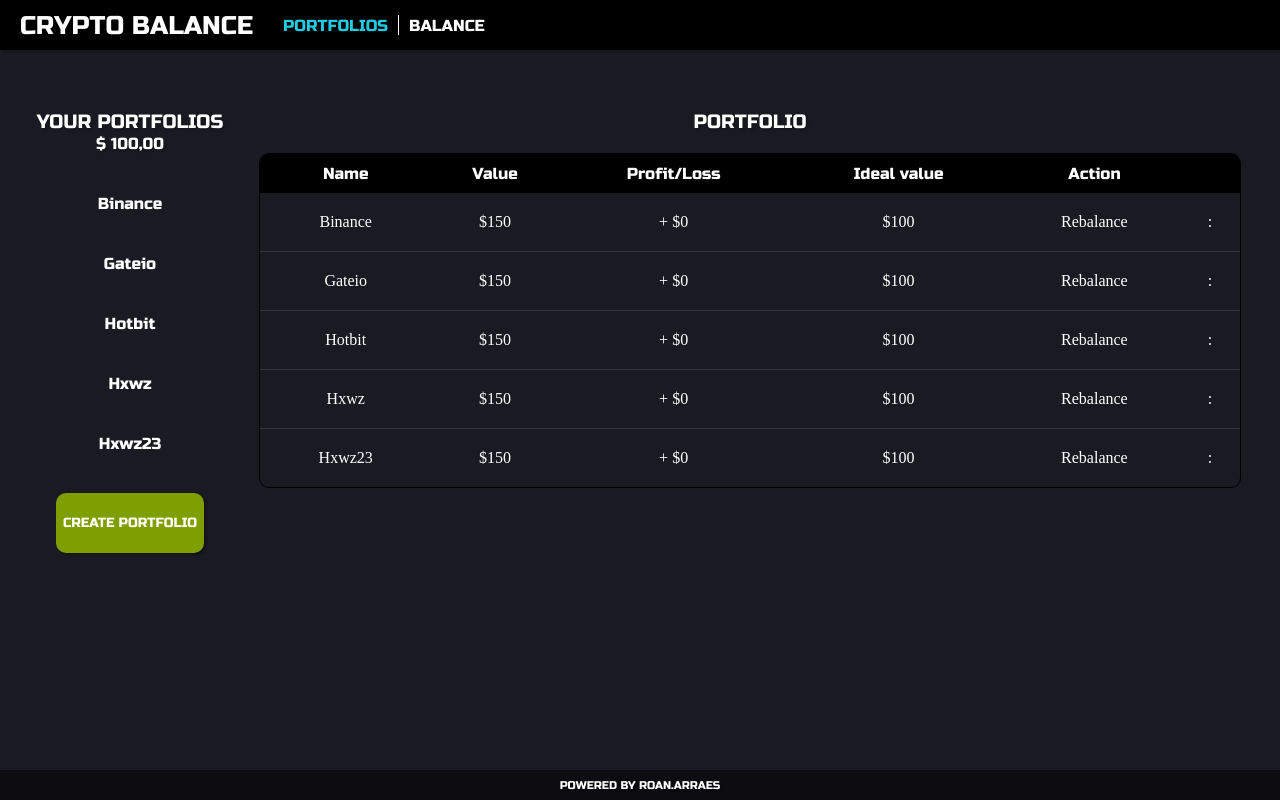
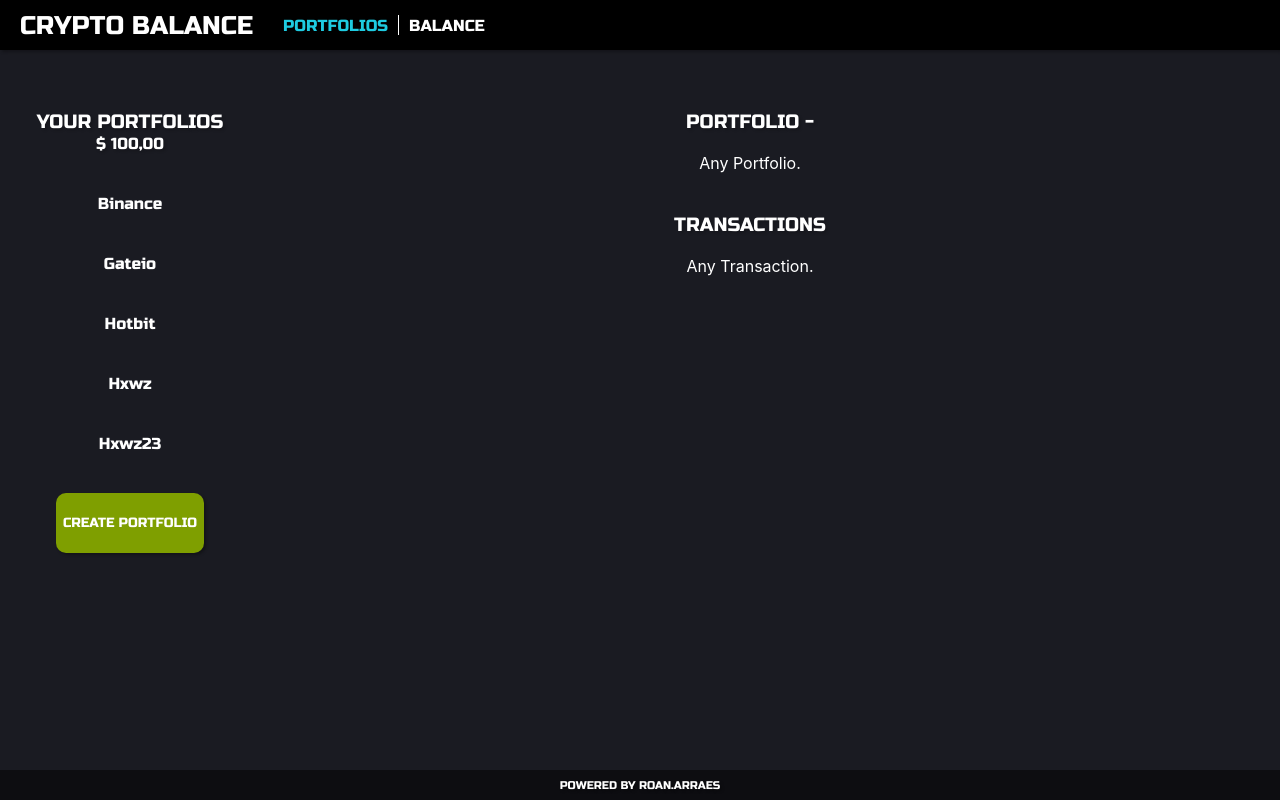
Before and after one commit to RoanArraes/crypto-balance-app, a React (Create React App) app: page / in a window 1280 px wide. Built offline with nearby package versions, Linux system fonts and the light colour scheme; a web font is replaced by a local one.

Commit message:
adjusting and insert table transactions

```diff
--- a/src/pages/wallet-portfolios/index.tsx
+++ b/src/pages/wallet-portfolios/index.tsx
@@ -13,7 +13,8 @@
   Label,
   ButtonRounded,
   ButtonRoundedInfo,
-  TablePortfolio
+  TablePortfolio,
+  TableTransactions
  } from '../../components';
 
 import {
@@ -44,7 +45,8 @@
 
 export default function WalletPortfolios(props: Props) {
 
-  const [selectedPortfolio, setSelectedPortfolio] = useState({ id: ''});
+  const [selectedPortfolio, setSelectedPortfolio] = useState<HoldingInfoInterface | undefined | false >(false);
+
 
   const renderButtonPortfolio = (portfolio: HoldingInfoInterface[]) => {
     if(!portfolio || !portfolio.length) {
@@ -58,7 +60,8 @@
             key={h.name}
             id={h.id}
             label={h.name}
-            onClick={(e) => console.log("clicou", e.currentTarget.id)}
+            onClick={(e) => findSelectedPortfolio(e.currentTarget.id)}
+            isSelected={selectedPortfolio ? selectedPortfolio.id === h.id : false}
           />
         );
       })
@@ -86,13 +89,43 @@
     return(
       <GroupBoxArea.Right>
         <GroupBoxArea.GroupLabels>
-          <Label label={LABELS.PORTFOLIO_TABLE_TITLE} />
+          <Label label={LABELS.PORTFOLIO_TABLE_TITLE + ` - ${selectedPortfolio ? selectedPortfolio.name : ""}`} />
         </GroupBoxArea.GroupLabels>
-        <GroupBoxArea.GroupTableHoldings>
-          <TablePortfolio portfolio={portfolio}/>
-        </GroupBoxArea.GroupTableHoldings>
+
+          {selectedPortfolio ?
+            <GroupBoxArea.GroupTableHoldings>
+              <TablePortfolio portfolio={[selectedPortfolio]}/>
+            </GroupBoxArea.GroupTableHoldings>
+            :
+            <GroupBoxArea.InfoMessage>
+              Any Portfolio.
+            </GroupBoxArea.InfoMessage>
+          }
+
+        <GroupBoxArea.GroupLabels>
+          <Label label={LABELS.TRANSACTIONS_TABLE_TITLE} />
+        </GroupBoxArea.GroupLabels>
+        {selectedPortfolio && selectedPortfolio.transactions.length ?
+          <GroupBoxArea.GroupTableHoldings>
+            <TableTransactions transactions={selectedPortfolio.transactions}/>
+          </GroupBoxArea.GroupTableHoldings>
+          :
+          <GroupBoxArea.InfoMessage>
+            Any Transaction.
+          </GroupBoxArea.InfoMessage>
+        }
       </GroupBoxArea.Right>
     )
+  }
+
+  const findSelectedPortfolio = (id: string) => {
+    if (!id || id === "") {
+      return null
+    }
+
+    const item = portfolio.find(p => p.id === id);
+
+    setSelectedPortfolio(item);
   }
 
   return(
--- a/src/pages/wallet-portfolios/styles.tsx
+++ b/src/pages/wallet-portfolios/styles.tsx
@@ -87,9 +87,15 @@
   GroupButtonAdd: styled.div`
 
   `,
+  InfoMessage: styled.div`
+    padding: 20px 0px;
+    margin-bottom: 20px;
+    color: ${props => props.theme.colors.white};
+    text-align: center;
+  `,
   GroupTableHoldings: styled.div`
-    width: calc(100% - 20px);
-    margin-top: 20px;
+    width: calc(100% - 40px);
+    margin: 20px 0px 40px 0px;
     border: 1px solid transparent;
     border-radius: 10px;
     overflow: hidden;
```
